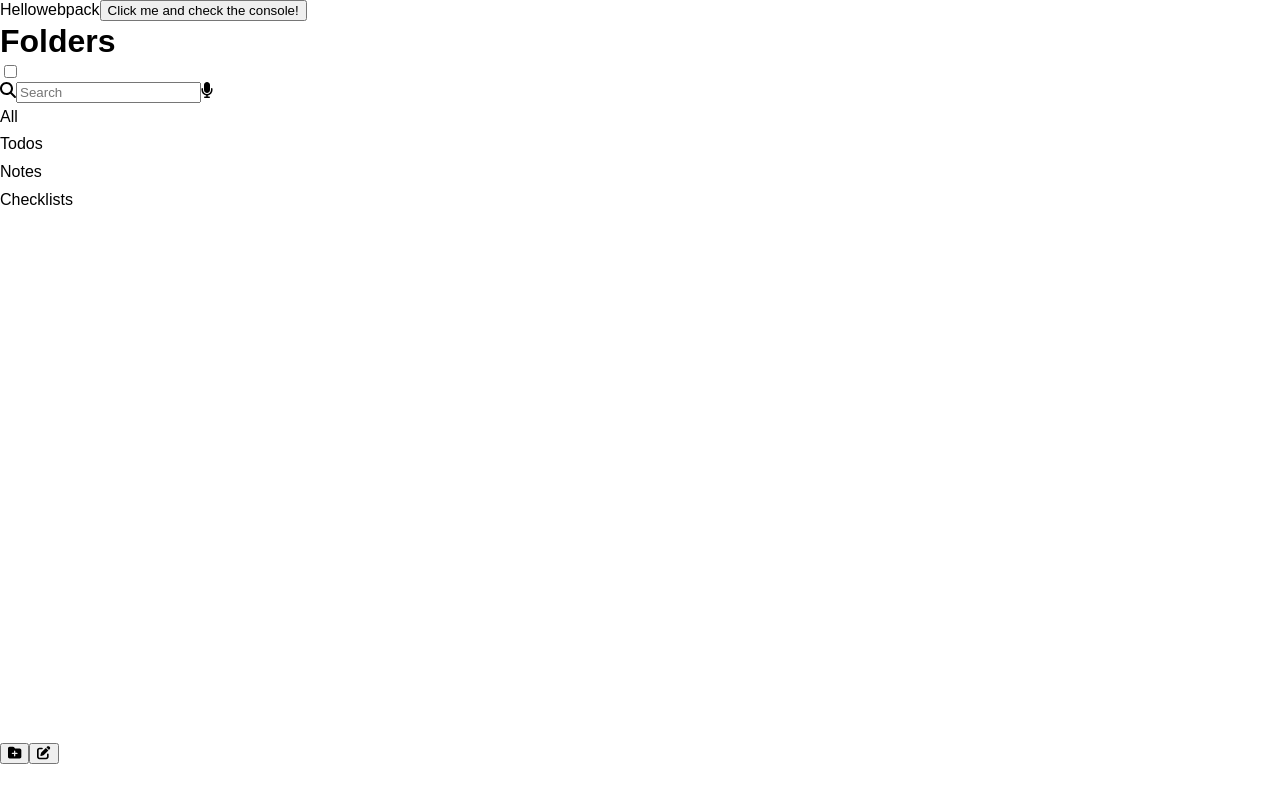
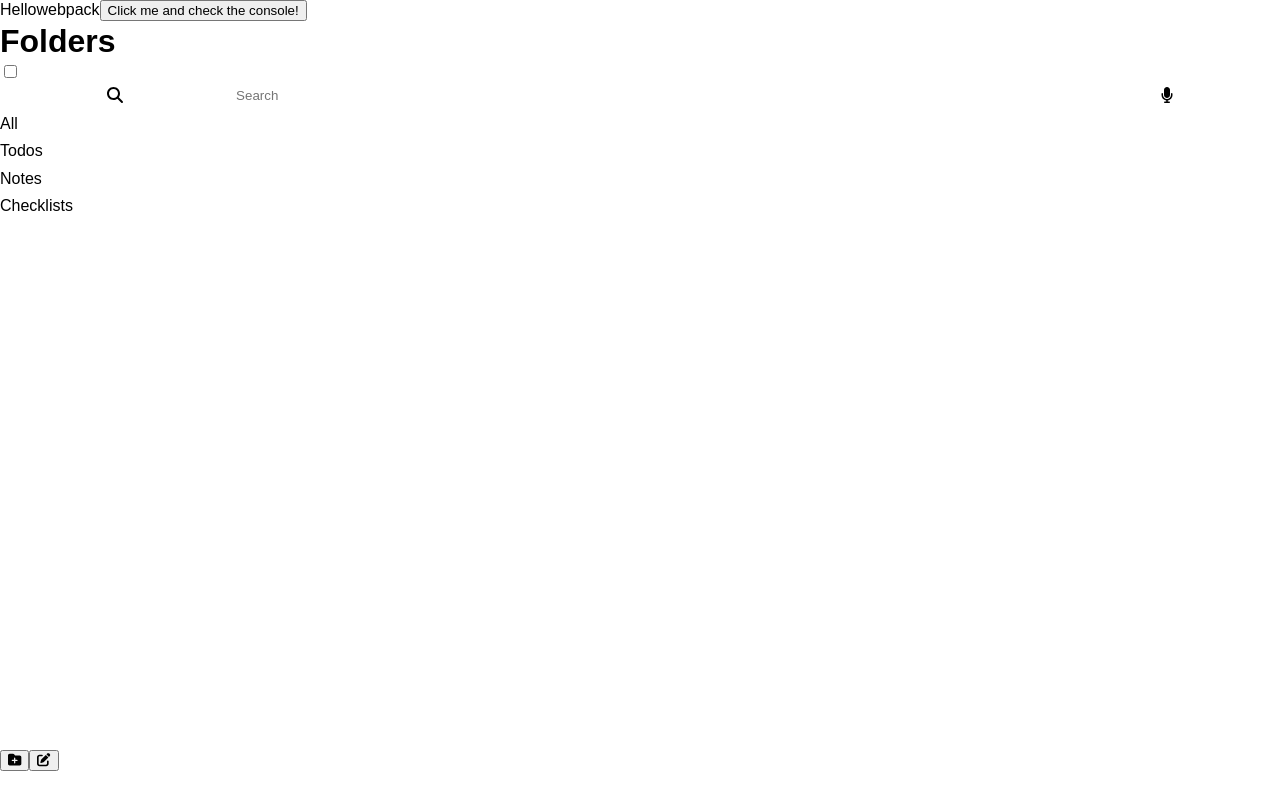
Before and after one commit to cjacqo/odin-todos, a website built with webpack: page dist/index.html in a window 1280 px wide. Built offline with nearby package versions, Linux system fonts and the light colour scheme.

Commit message:
Initial styles of the search bar element

```diff
--- a/src/styles.css
+++ b/src/styles.css
@@ -107,6 +107,25 @@
 .edit-icon-container > * {
 }
 
+.search-bar-container {
+    justify-content: center;
+    align-items: center;
+}
+.search-bar-container > .small-item {
+    flex-grow: 1;
+    text-align: center;
+}
+.search-bar-container > .fill-item {
+    flex-grow: 3;
+}
+#searchInput {
+    width: 100%;
+    height: 100%;
+    border: none;
+    margin: 0;
+    padding: 0.4rem 0 0.4rem 0.4rem;
+}
+
 .modal-container {
     position: absolute;
     top: 0;
```
